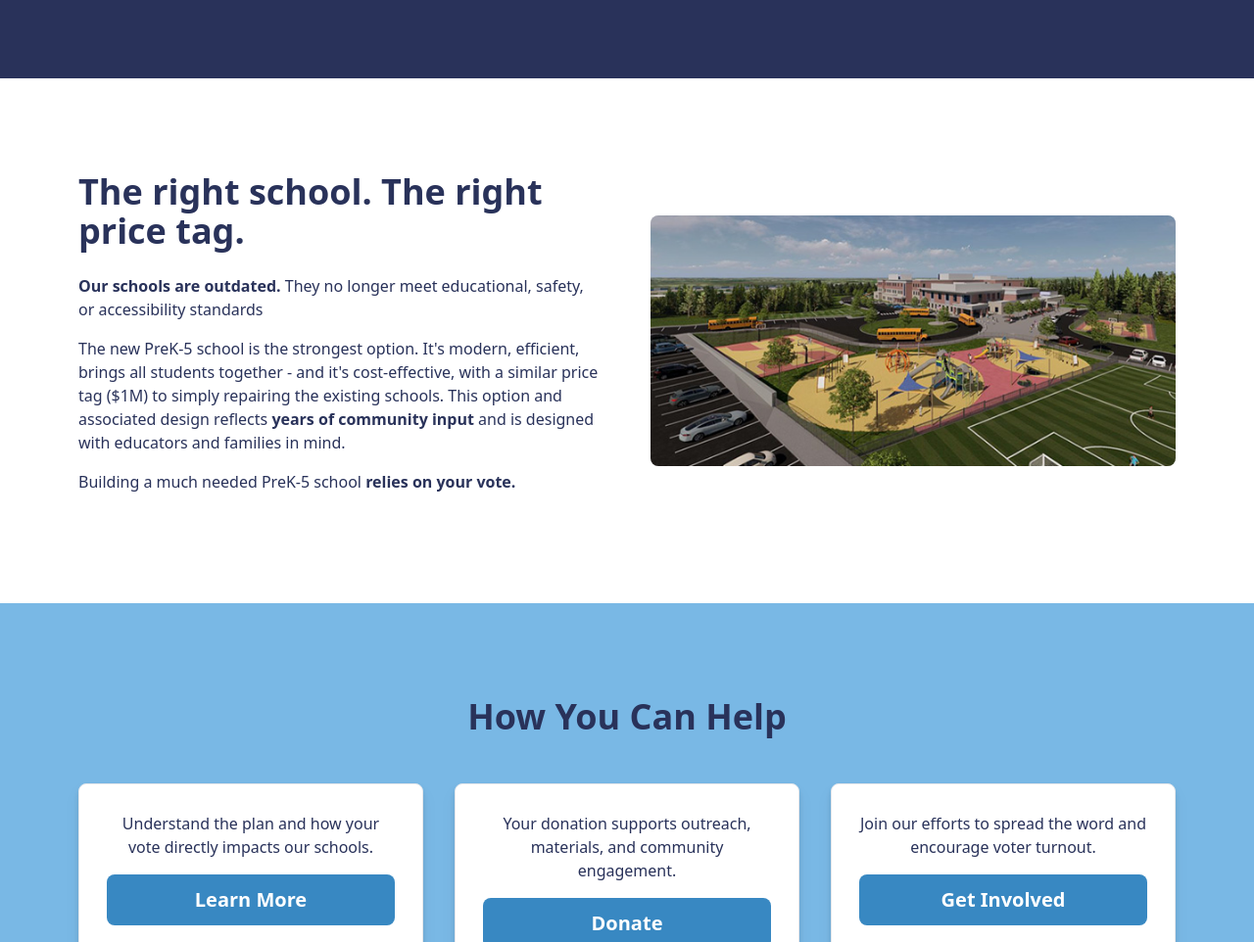
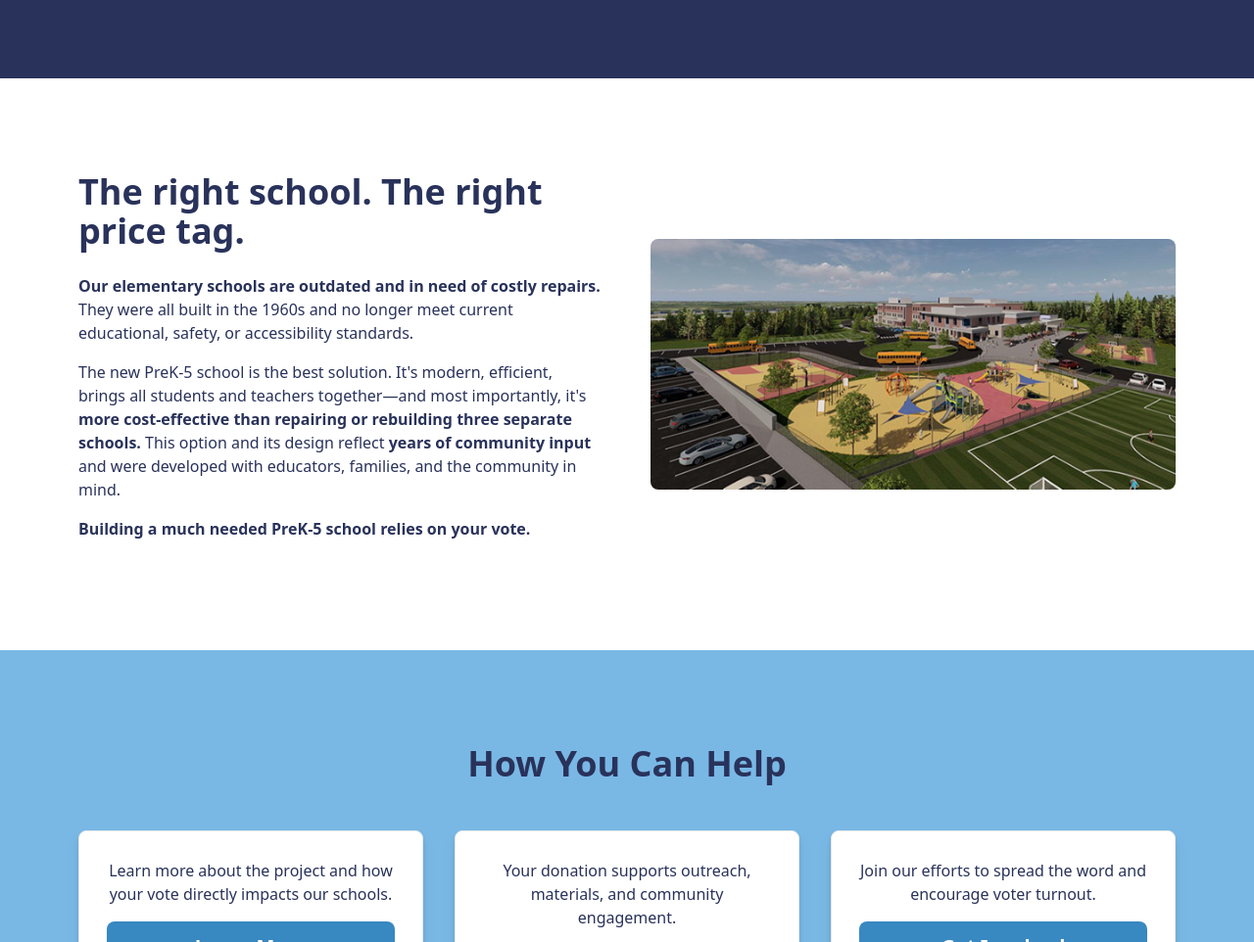
Before and after one commit to griffinm/yfws, a website built with Vite: page index.html in a window 1280 px wide. Shown: the part 740-1702 px from the top of the page at 98% size. Built offline with nearby package versions, Linux system fonts and the light colour scheme.

Commit message:
Copy updates

```diff
--- a/index.html
+++ b/index.html
@@ -40,7 +40,9 @@
           <div class="flex flex-col gap-4">
             <h2>Please vote YES on September 13th and 16th.</h2>
             <p class="text-xl mb-8 max-w-3xl mx-auto" id="hero-text">
-              A 2/3 vote is required at the in-person meeting on September 13th. We need <strong><u>all</u></strong> parents, guardians, caregivers, and supporters to attend and help secure a brighter future for Wilmington students.
+              For this school to pass, we need your vote in both the in-person Special Town Meeting on Sept 13th and the ballot vote
+              on Sept 16th. A 2/3 majority vote is required at the Special Town Meeting—we need you there! Let's give our
+              children, teachers, and our community the school our town deserves
             </p>
             <a href="#about" class="button" aria-describedby="hero-text">
               Learn More
@@ -53,20 +55,20 @@
       <section id="about" class="home-section home-section-white">
         <div class="section-content grid md:grid-cols-2 gap-12">
           <div>
-            <h2 class="text-3xl font-bold mb-6">The right school. The right price tag.</h2>
+            <h2 class="text-3xl font-bold mb-6">
+              The right school. The right price tag.
             </h2>
-            <p class=" mb-4">
-              <strong>Our schools are outdated.</strong> They no longer meet educational, safety, or accessibility standards
+            <p class="mb-4">
+              <strong>Our elementary schools are outdated and in need of costly repairs.</strong> They were all built in the 1960s and no longer meet
+              current educational, safety, or accessibility standards.
             </p>
             <p class="mb-4">
-              The new PreK&hyphen;5 school is the strongest option. It&apos;s modern, efficient, brings all students
-              together &hyphen; and it&apos;s cost-effective, with a similar price tag ($1M) to simply repairing the
-              existing schools. This option and associated design reflects <b>years of community input</b> and is
-              designed with educators and families in mind.
-
+              The new PreK-5 school is the best solution. It&apos;s modern, efficient, brings all students and teachers together—and most importantly,
+              it&apos;s <b>more cost-effective than repairing or rebuilding three separate schools.</b> This option and its design reflect <b>years of community
+              input</b> and were developed with educators, families, and the community in mind.
             </p>
             <p class="mb-4">
-              Building a much needed PreK&hyphen;5 school <b>relies on your vote.</b>
+              <strong>Building a much needed PreK-5 school relies on your vote.</strong>
             </p>
           </div>
           <div class="bg-gray-200 rounded-lg h-64 flex items-center justify-center">
@@ -87,7 +89,7 @@
             <!-- Learn More -->
             <div class="hero-card">
               <p id="learn-more-btn">
-                Understand the plan and how your vote directly impacts our schools.
+                Learn more about the project and how your vote directly impacts our schools.
               </p>
               <div class="flex justify-center mt-4">
                 <a target="_blank" href="https://docs.google.com/document/d/1sgLuVfBuVMdRGaCGY9GweCNrJYOv6Kw1fRsvB5ihFAQ/edit?tab=t.0" class="button" aria-describedby="learn-more-btn">
```
